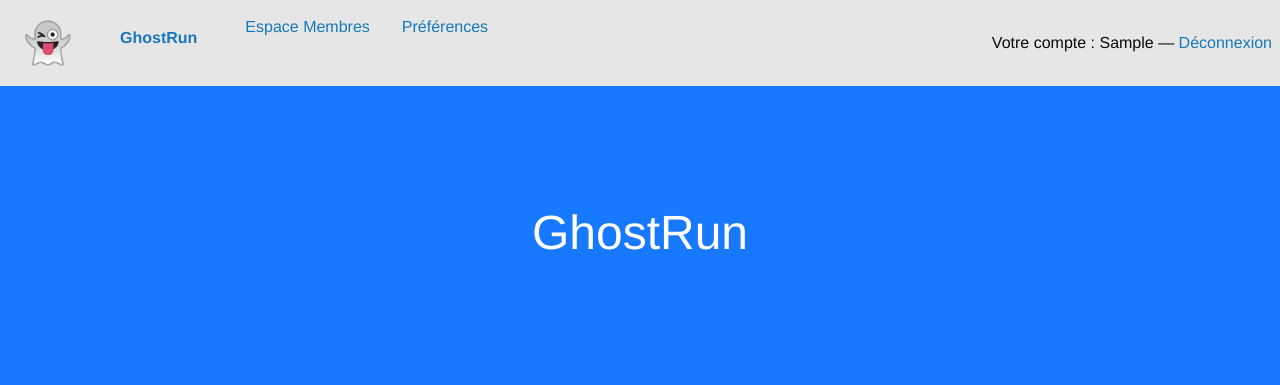
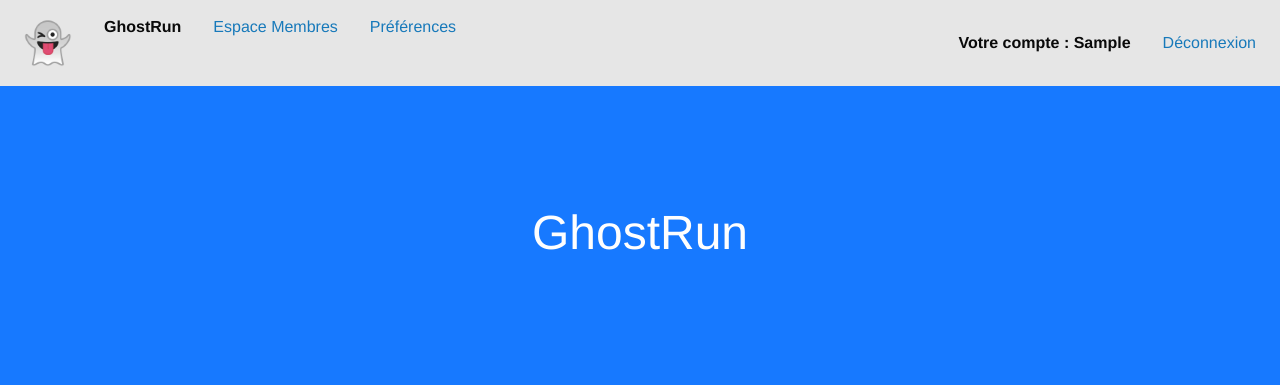
Before and after one commit to PRO3600-Developpement-Informatique/GhostRun, a Django app: page / in a window 1280 px wide. Shown: the top 385 px of the page. Run offline with Django 3.2, Linux system fonts and the light colour scheme; the visitor is signed in with stand-in values (Sample User, id 1); some libraries are stand-ins or nearby versions.

Commit message:
Load GMAPS

```diff
--- a/GhostRunWeb/front/templates/base.html
+++ b/GhostRunWeb/front/templates/base.html
@@ -21,19 +21,23 @@
     {% block topbar %}
     <div class="top-bar">
         <div class="top-bar-left">
-            <ul class="dropdown menu" data-dropdown-menu>
-                <li class="logo"><a href="{% url "index" %}"><img src="{% static "logo.png" %}" alt="Logo"></a></li>
-                <li class="menu-text"><a href="{% url "index" %}">GhostRun</a></li>
+            <ul class="menu">
+                <li><a href="{% url "index" %}"><img src="{% static "logo.png" %}" alt="Logo"></a></li>
+                <li class="menu-text">GhostRun</li>
                 <li><a href="{% url "profile-home" %}">Espace Membres</a></li>
                 <li><a href="{% url "my-settings" %}">Préférences</a></li>
             </ul>
         </div>
         <div class="top-bar-right">
+            <ul class="menu">
             {% if not request.user.is_authenticated %}
-                <a href="{% url "login" %}" class="round button small">Connexion</a>
+                <li><a href="{% url "login" %}" class="round button small">Connexion</a></li>
             {% else %}
-            Votre compte : {{request.user.first_name}} — <a href="{% url "logout" %}">Déconnexion</a>
+                <li class="menu-text">Votre compte : {{request.user.first_name}}</li>
+                <li><a href="{% url "logout" %}">Déconnexion</a></li>
             {% endif %}
+            </ul>
+
         </div>
     </div>
     {% endblock %}
--- a/GhostRunWeb/front/templates/front/trip_detail.html
+++ b/GhostRunWeb/front/templates/front/trip_detail.html
@@ -6,10 +6,7 @@
 {% endblock %}
 
 {% block head %}
-    <script src="https://code.highcharts.com/highcharts.src.js"></script>
-    <script src="https://code.highcharts.com/highcharts-more.src.js"></script>
-    <link rel="stylesheet"
-          href="{% static "home_profile.css" %}"/>
+    <script async defer src="https://maps.googleapis.com/maps/api/js?key=AIzaSyAm-DOjQvHA_M9ew3amcMum6OoICE8TL9w&callback=initMap" type="text/javascript"></script>
 {% endblock %}
 
 {% block content %}
```
